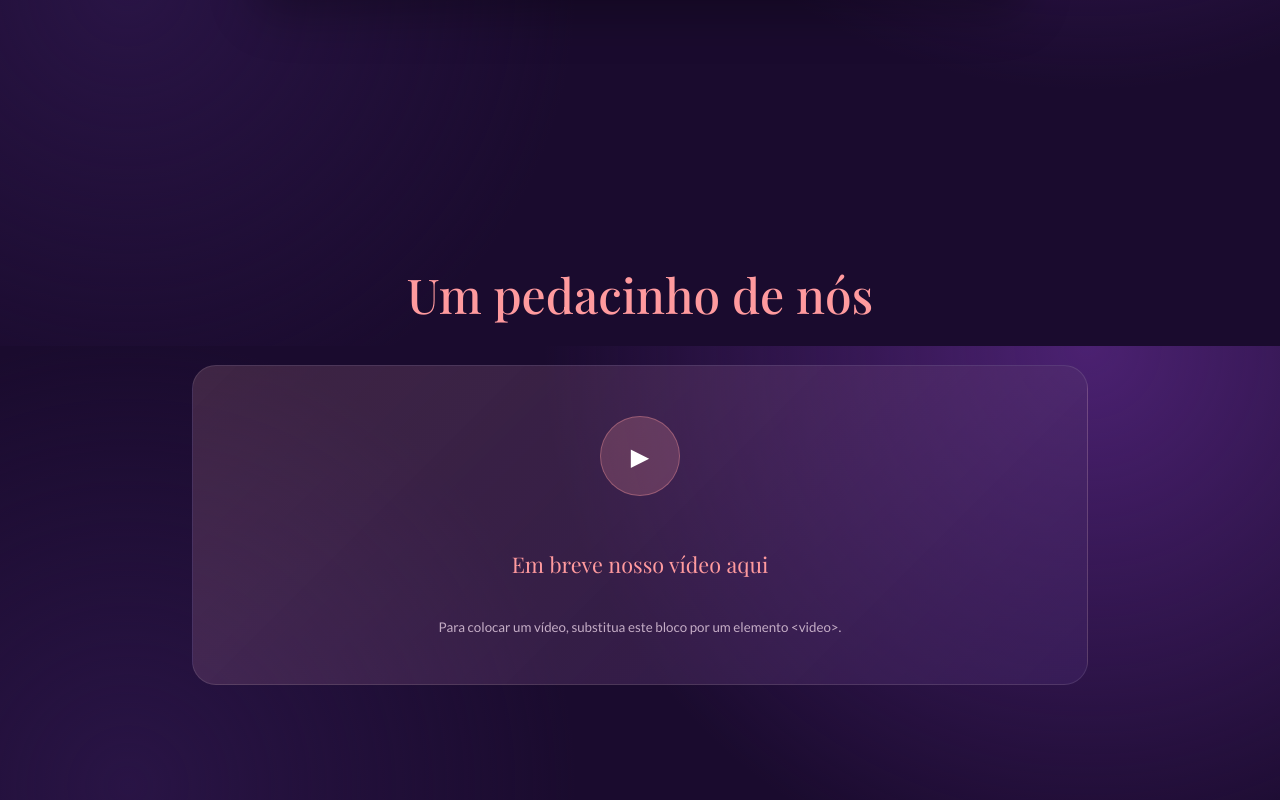
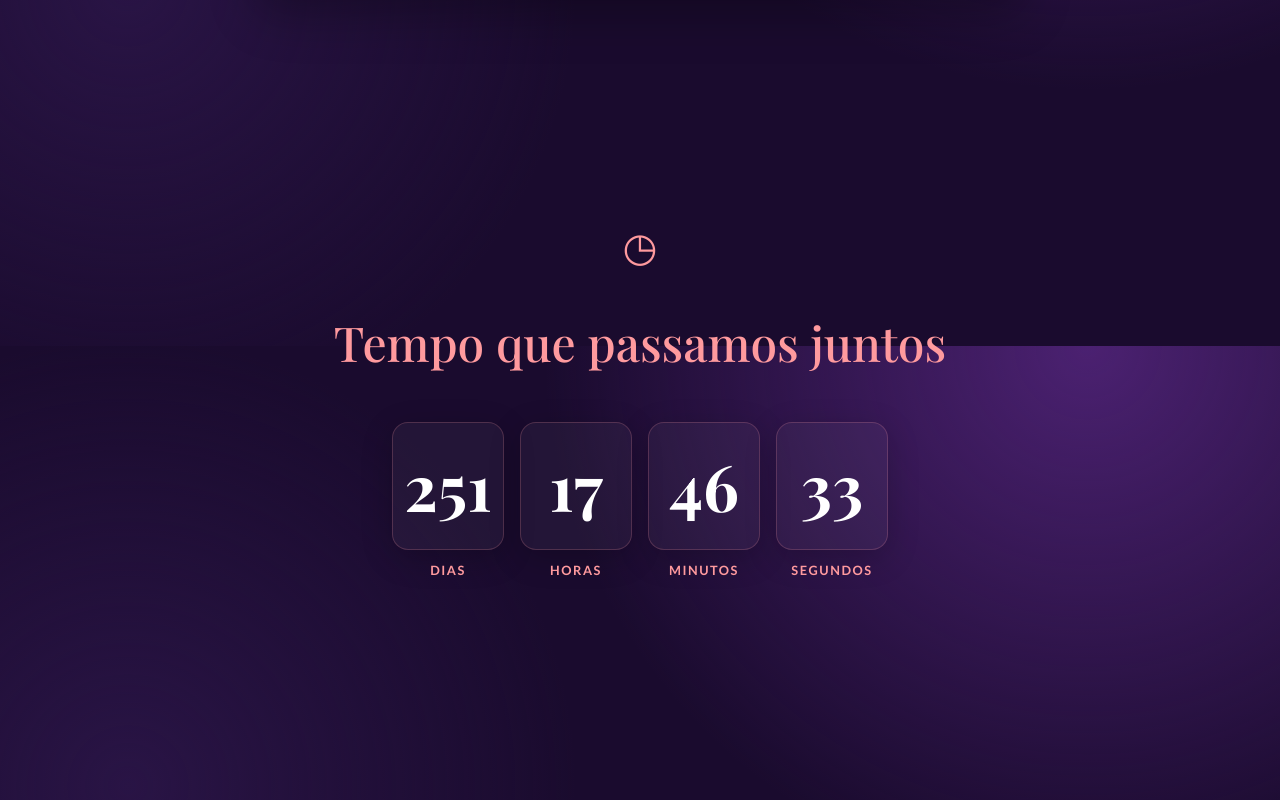
Before and after one commit to ERICKvtmnc/Alehmiamor, a plain HTML site: page index.html in a window 1280 px wide. Shown: the part 3654-4454 px from the top of the page. Drawn offline with nearby package versions, Linux system fonts and the light colour scheme; a web font is replaced by a local one.

Commit message:
Remove video section from index.html

```diff
--- a/index.html
+++ b/index.html
@@ -132,20 +132,6 @@
         </article>
       </section>
 
-      <section class="section reveal" id="video">
-        <h2 class="center-title">Um pedacinho de nós</h2>
-        <div class="video-placeholder" id="video-placeholder">
-          <button class="play-button" type="button" aria-label="Abrir vídeo">
-            ▶
-          </button>
-          <p>Em breve nosso vídeo aqui</p>
-          <small>
-            Para colocar um vídeo, substitua este bloco por um elemento
-            &lt;video&gt;.
-          </small>
-        </div>
-      </section>
-
       <section class="section reveal" id="tempo">
         <div class="counter-heading">
           <span class="clock-icon" aria-hidden="true">◷</span>
```
